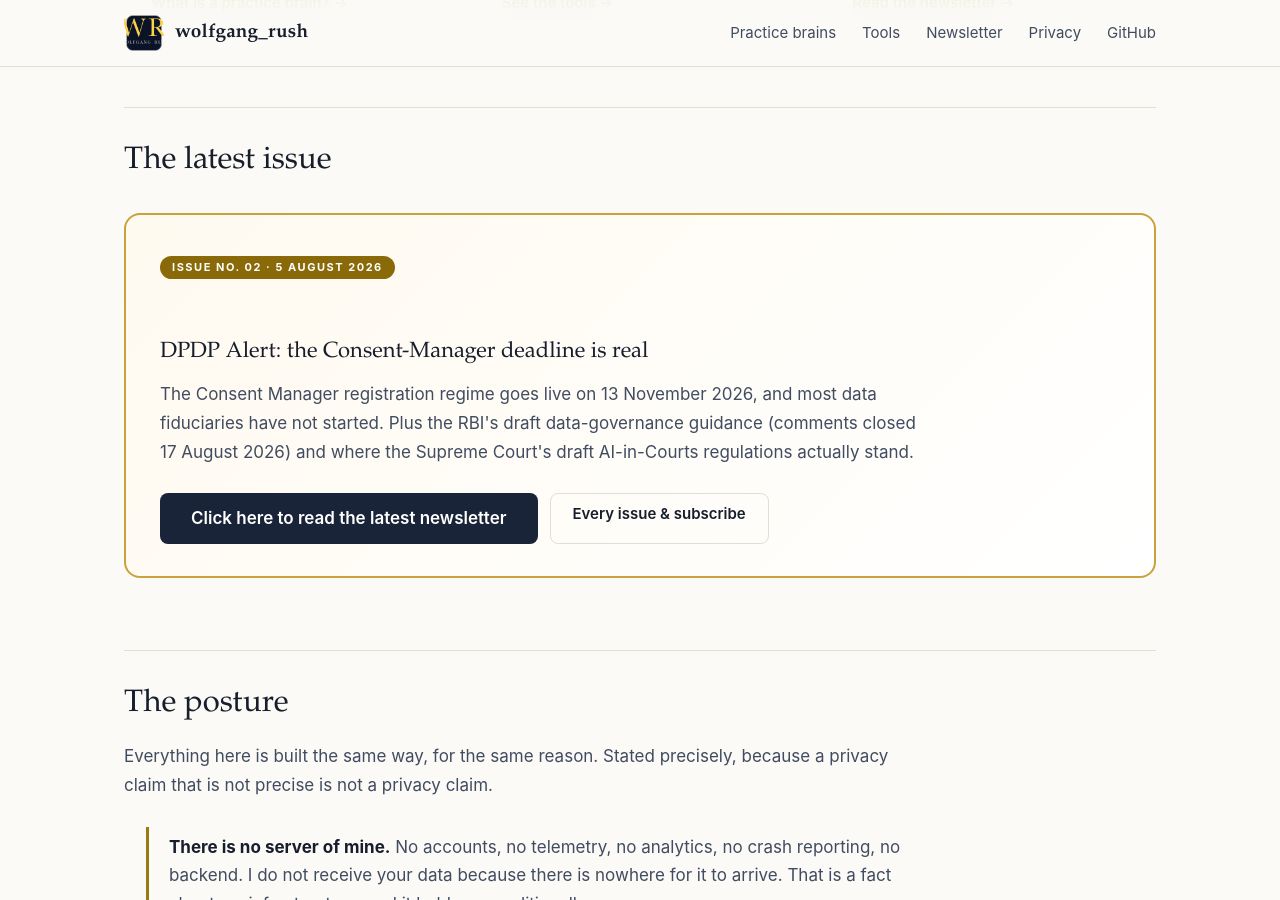
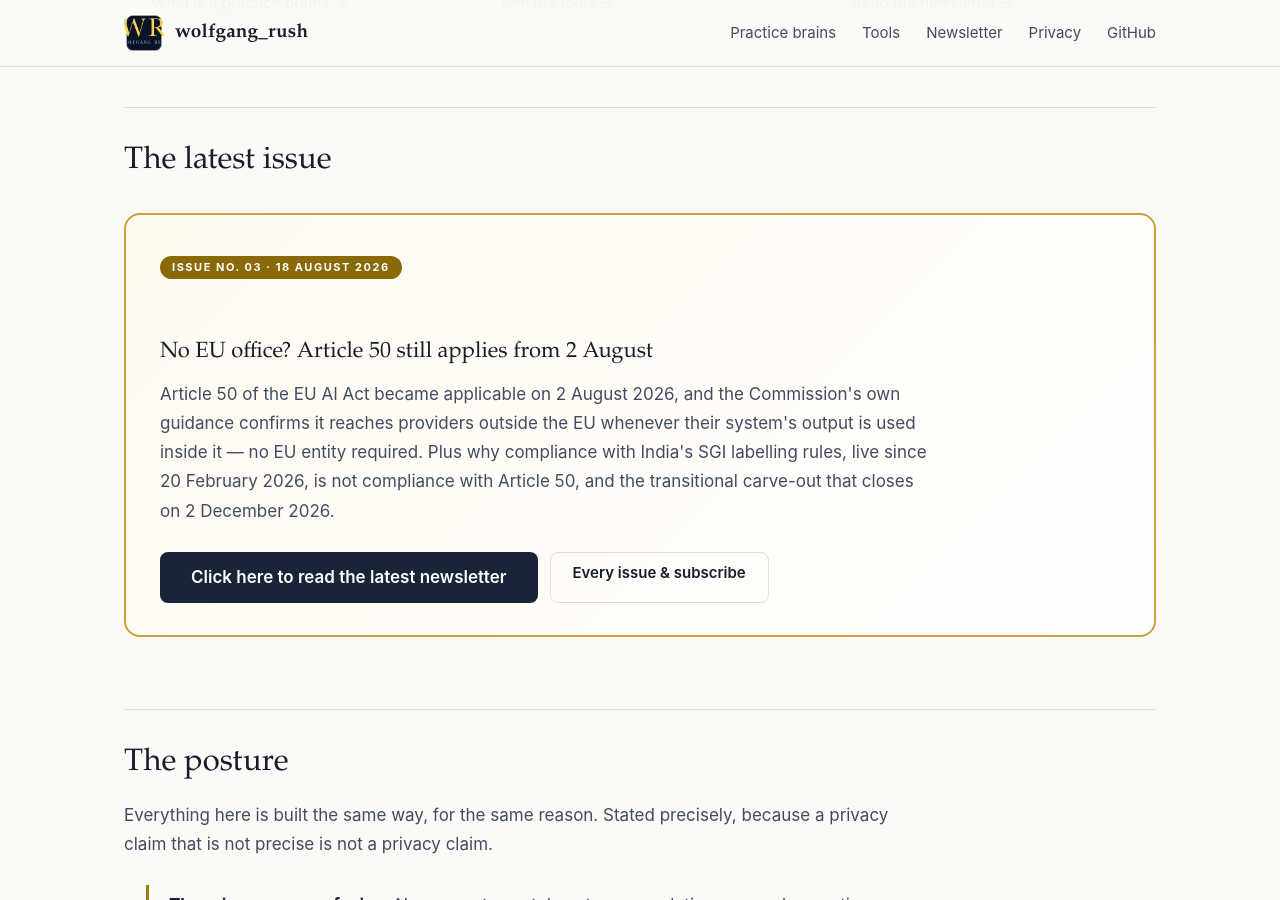
Before and after one commit to Wolfgangrush/Wolfgangrush.github.io, a Jekyll site: the page built from index.md, in a window 1280 px wide and 900 px high, scrolled down 1366 px. Built offline with Jekyll 4.4.1, drawn with Linux system fonts in a browser that asks for light colours.

Commit message:
Add Issue 03 — Article 50 extraterritoriality — to the newsletter list
Published on Buttondown 18.08.2026 (server-verified status: sent,
archive URL HTTP 200 before this commit). Newest entry, so it becomes
the latest-issue box on /newsletter/.

Co-Authored-By: Claude Opus 5 (1M context) <noreply@anthropic.com>
Claude-Session: https://claude.ai/code/session_01EWetbnR6WNBGFjEbkvYLPj

```diff
--- a/_data/newsletters.yml
+++ b/_data/newsletters.yml
@@ -9,6 +9,18 @@
 #     date: 2026-09-01          # yyyy-mm-dd
 #     url: "https://buttondown.com/the_desk/archive/…/"
 #     summary: "One or two sentences. Plain English. What a reader gets."
+
+- number: "03"
+  title: "No EU office? Article 50 still applies from 2 August"
+  date: 2026-08-18
+  url: "https://buttondown.com/the_desk/archive/no-eu-office-article-50-still-applies-from-2/"
+  platform: Buttondown
+  summary: >-
+    Article 50 of the EU AI Act became applicable on 2 August 2026, and the Commission's
+    own guidance confirms it reaches providers outside the EU whenever their system's
+    output is used inside it — no EU entity required. Plus why compliance with India's
+    SGI labelling rules, live since 20 February 2026, is not compliance with Article 50,
+    and the transitional carve-out that closes on 2 December 2026.
 
 - number: "02"
   title: "DPDP Alert: the Consent-Manager deadline is real"
```
